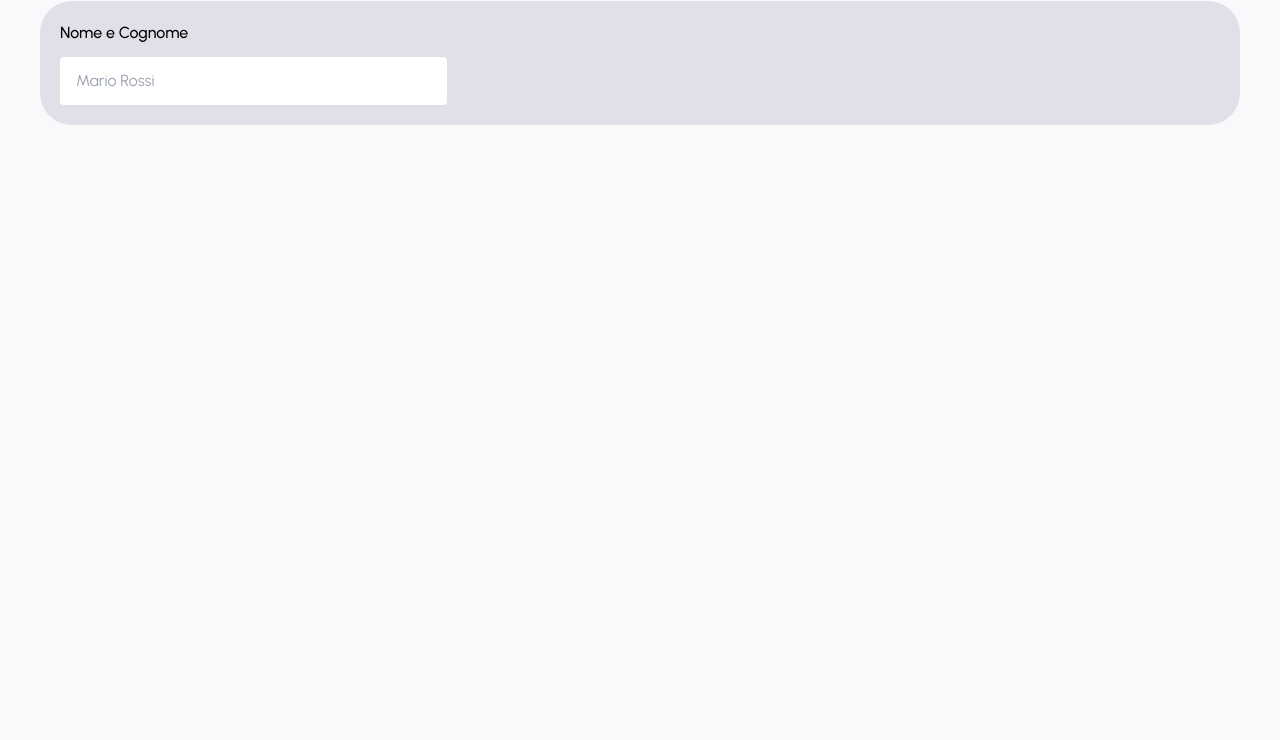
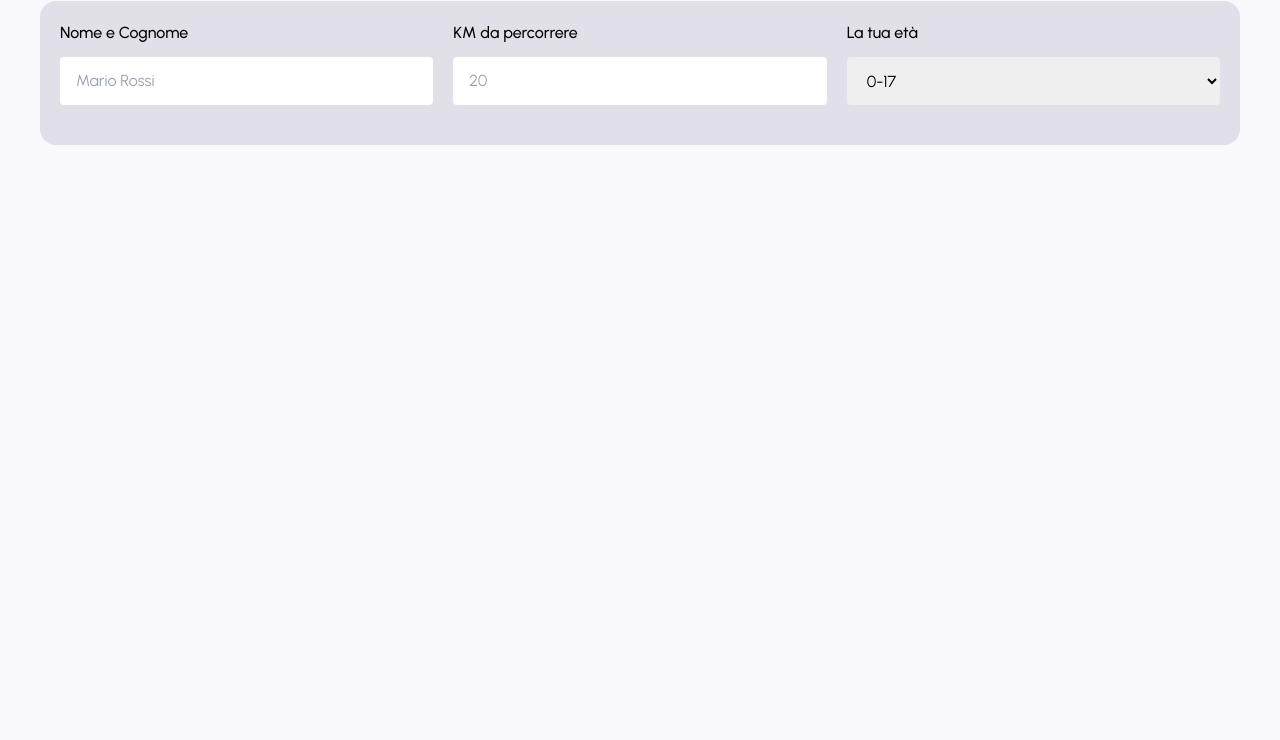
Before and after one commit to lorenzoferrante97/js-biglietto-treno-form, a website: page index.html in a window 1280 px wide. Shown: the part 60-800 px from the top of the page. Drawn offline with Linux system fonts and the light colour scheme.

Commit message:
add: km + age inputs

```diff
--- a/index.html
+++ b/index.html
@@ -19,16 +19,25 @@
     <main class="flex flex-col items-center container-fluid">
         <section id="bigliettoCreator" class="flex flex-col items-center w-full">
             <h1 class="h1">Calcola il prezzo del tuo biglietto</h1>
-            <form class="grid w-full grid-cols-1 rounded-md md:rounded-lg bg-smoke-200 lg:grid-cols-3 p-3u md:p-5u">
+            <form class="grid w-full grid-cols-1 rounded-md bg-smoke-200 lg:grid-cols-3 p-3u md:p-5u gap-5u">
+                <!-- name & surname -->
                 <div class="flex flex-col gap-3u">
-                    <label for="" class="font-medium">Nome e Cognome</label>
-                    <input type="text" placeholder="Mario Rossi" class="rounded-sm px-4u min-h-[48px]">
+                    <label for="nameSurname" class="font-medium">Nome e Cognome</label>
+                    <input id="nameSurname" type="text" placeholder="Mario Rossi" class="rounded-sm px-4u min-h-[48px]">
                 </div>
-                <div>
-
+                <!-- km -->
+                <div class="flex flex-col gap-3u">
+                    <label for="km" class="font-medium">KM da percorrere</label>
+                    <input id="km" type="number" placeholder="20" class="rounded-sm px-4u min-h-[48px]">
                 </div>
-                <div>
-
+                <!-- age -->
+                <div class="flex flex-col gap-3u">
+                    <label for="ages" class="font-medium">La tua età</label>
+                    <select name="ages" id="ages" class="rounded-sm px-4u min-h-[48px]">
+                        <option value="ageMinor18">0-17</option>
+                        <option value="agePlus18">18-64</option>
+                        <option value="agePlus65">65+</option>
+                    </select>
                 </div>
                 <div class="col-span-full">
 
```
Also changed, not shown: src/output.css.
